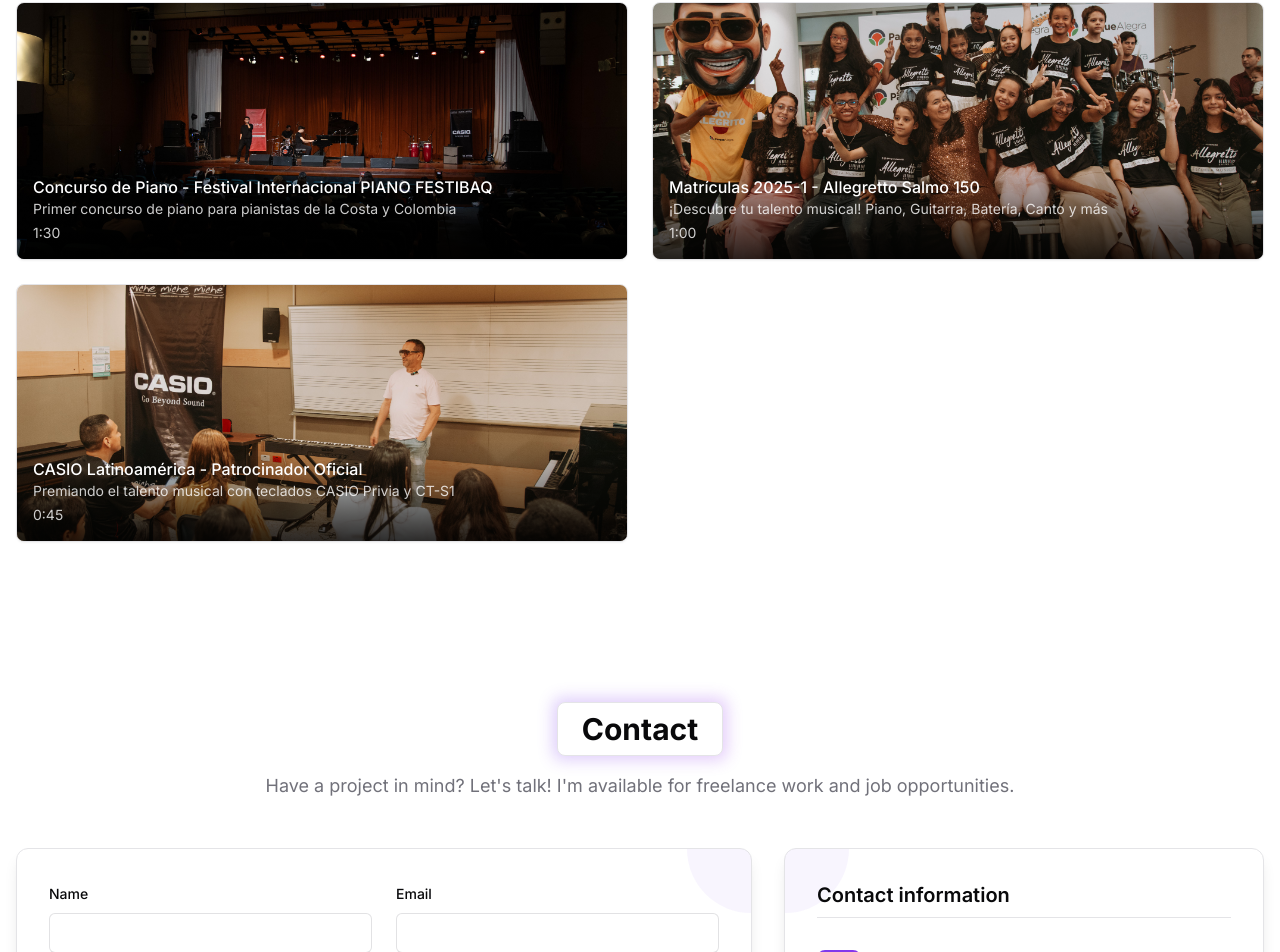
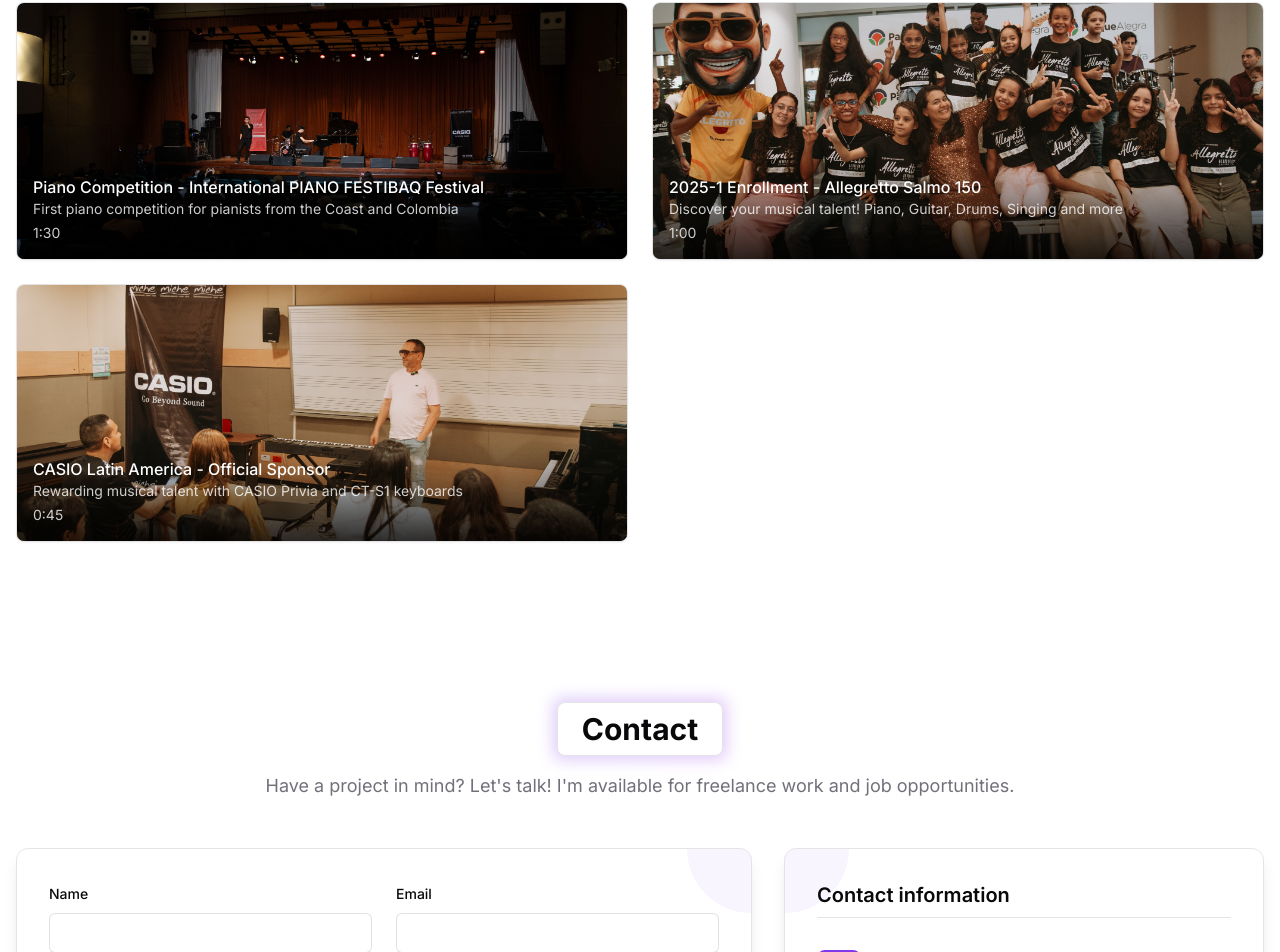
Before and after one commit to ingdanielen/portfolio, a Next.js app: page / in a window 1280 px wide. Shown: the part 5040-5992 px from the top of the page. Built offline with nearby package versions, Linux system fonts and the light colour scheme.

Commit message:
Refactor ContentGallery component to support multilingual video, graphic, and social content. Update data structure to store content in separate arrays for Spanish and English, ensuring dynamic rendering based on selected language.

```diff
--- a/src/components/content-gallery.tsx
+++ b/src/components/content-gallery.tsx
@@ -60,7 +60,8 @@ export function ContentGallery() {
 
   const currentContent = content[language as keyof typeof content]
 
-  const videos = [
+  const videos = {
+    es: [
       {
         id: "video1",
         thumbnail: "/projects/audit-img.jpg",
@@ -85,9 +86,37 @@ export function ContentGallery() {
         duration: "0:45",
         link: "https://www.instagram.com/reel/CzZI23ZuVeE/"
       }
+    ],
+    en: [
+      {
+        id: "video1",
+        thumbnail: "/projects/audit-img.jpg",
+        title: "Piano Competition - International PIANO FESTIBAQ Festival",
+        description: "First piano competition for pianists from the Coast and Colombia",
+        duration: "1:30",
+        link: "https://www.instagram.com/p/CyMjWzlr5v0/"
+      },
+      {
+        id: "video2",
+        thumbnail: "/projects/recital-img.jpg",
+        title: "2025-1 Enrollment - Allegretto Salmo 150",
+        description: "Discover your musical talent! Piano, Guitar, Drums, Singing and more",
+        duration: "1:00",
+        link: "https://www.instagram.com/reel/DEIQG8kJ6V2/"
+      },
+      {
+        id: "video3",
+        thumbnail: "/projects/casio-img.jpg",
+        title: "CASIO Latin America - Official Sponsor",
+        description: "Rewarding musical talent with CASIO Privia and CT-S1 keyboards",
+        duration: "0:45",
+        link: "https://www.instagram.com/reel/CzZI23ZuVeE/"
+      }
     ]
+  }
 
-  const graphics = [
+  const graphics = {
+    es: [
       {
         id: "graphic1",
         image: "/projects/zentro-figma.png",
@@ -112,9 +141,37 @@ export function ContentGallery() {
         duration: "1:00",
         link: "https://www.instagram.com/p/CyMjWzlr5v0/"
       }
+    ],
+    en: [
+      {
+        id: "graphic1",
+        image: "/projects/zentro-figma.png",
+        title: "Zentro Branding",
+        description: "Branding for Zentro music school",
+        duration: "1:00",
+        link: "https://www.instagram.com/p/CyMjWzlr5v0/"
+      },
+      {
+        id: "graphic2",
+        image: "/projects/pc-img.png",
+        title: "Poder Ciudadano UI Kit",
+        description: "UI Kit for Poder Ciudadano application",
+        duration: "1:00",
+        link: "https://www.instagram.com/reel/CzZI23ZuVeE/"
+      },
+      {
+        id: "graphic3",
+        image: "/projects/allegretto-figma.png",
+        title: "Allegretto Figma",
+        description: "Figma for Allegretto music school",
+        duration: "1:00",
+        link: "https://www.instagram.com/p/CyMjWzlr5v0/"
+      }
     ]
+  }
 
-  const social = [
+  const social = {
+    es: [
       {
         id: "social1",
         image: "/projects/IMG_0173.jpg",
@@ -126,7 +183,25 @@ export function ContentGallery() {
         title: "Evento musical institucional",
         link: "https://www.instagram.com/reel/CzZI23ZuVeE/"
       },
+    ],
+    en: [
+      {
+        id: "social1",
+        image: "/projects/IMG_0173.jpg",
+        title: "Musical Recitals - Allegretto",
+      },
+      {
+        id: "social2",
+        image: "/projects/IMG_2057.jpg",
+        title: "Institutional Musical Event",
+        link: "https://www.instagram.com/reel/CzZI23ZuVeE/"
+      },
     ]
+  }
+
+  const currentVideos = videos[language as keyof typeof videos]
+  const currentGraphics = graphics[language as keyof typeof graphics]
+  const currentSocial = social[language as keyof typeof social]
 
   const containerVariants = {
     hidden: { opacity: 0 },
@@ -190,7 +265,7 @@ export function ContentGallery() {
 
               <TabsContent value="videos">
                 <div className="grid grid-cols-1 md:grid-cols-2 gap-6">
-                  {videos.map((video) => (
+                  {currentVideos.map((video) => (
                     <motion.div
                       key={video.id}
                       variants={itemVariants}
@@ -238,7 +313,7 @@ export function ContentGallery() {
 
               <TabsContent value="graphics">
                 <div className="grid grid-cols-2 md:grid-cols-3 gap-4">
-                  {graphics.map((graphic) => (
+                  {currentGraphics.map((graphic) => (
                     <motion.div
                       key={graphic.id}
                       variants={itemVariants}
@@ -268,7 +343,7 @@ export function ContentGallery() {
 
               <TabsContent value="social">
                 <div className="grid grid-cols-1 md:grid-cols-2 gap-6">
-                  {social.map((item) => (
+                  {currentSocial.map((item) => (
                     <motion.div
                       key={item.id}
                       variants={itemVariants}
```
Lines whose indentation alone changed are shown as unchanged.
